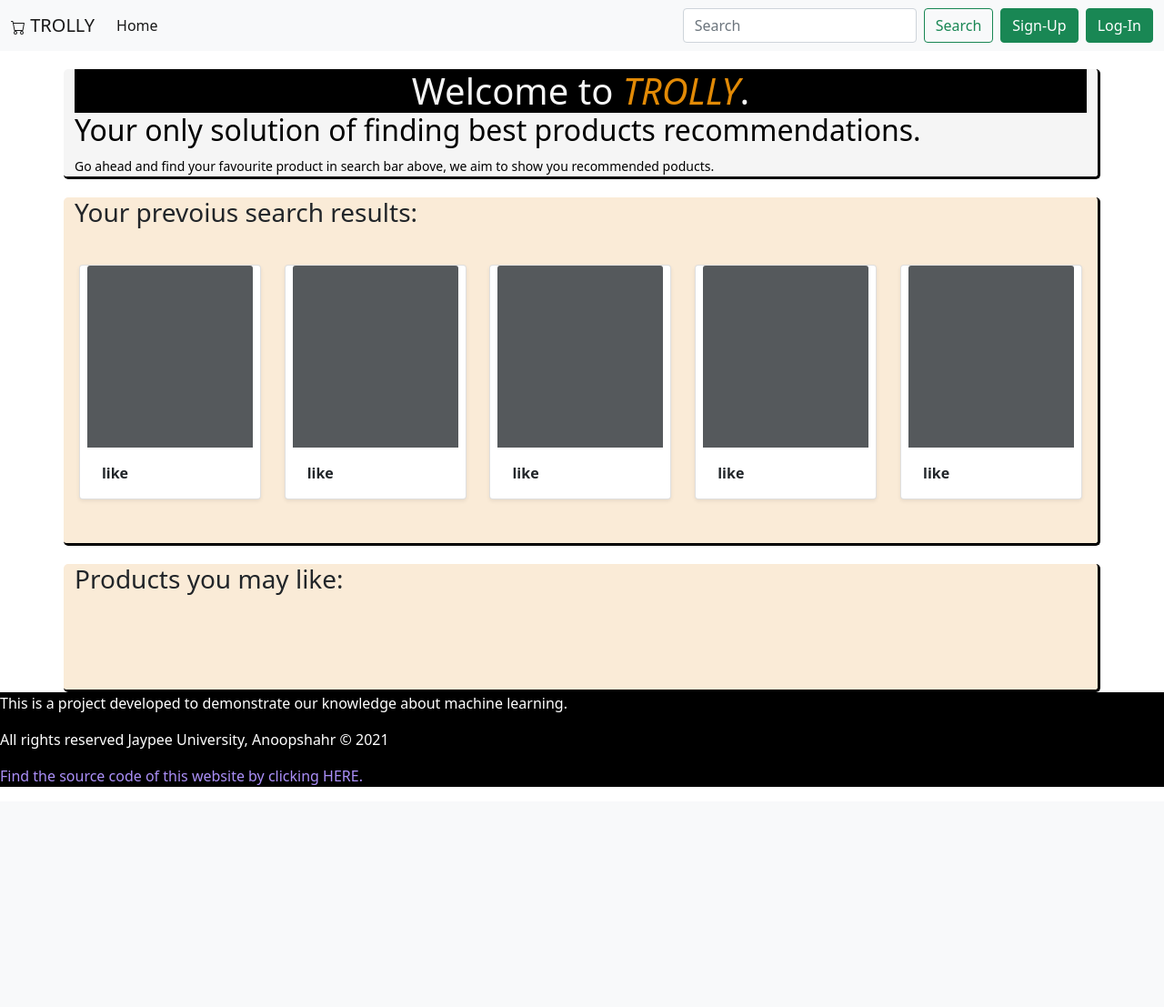
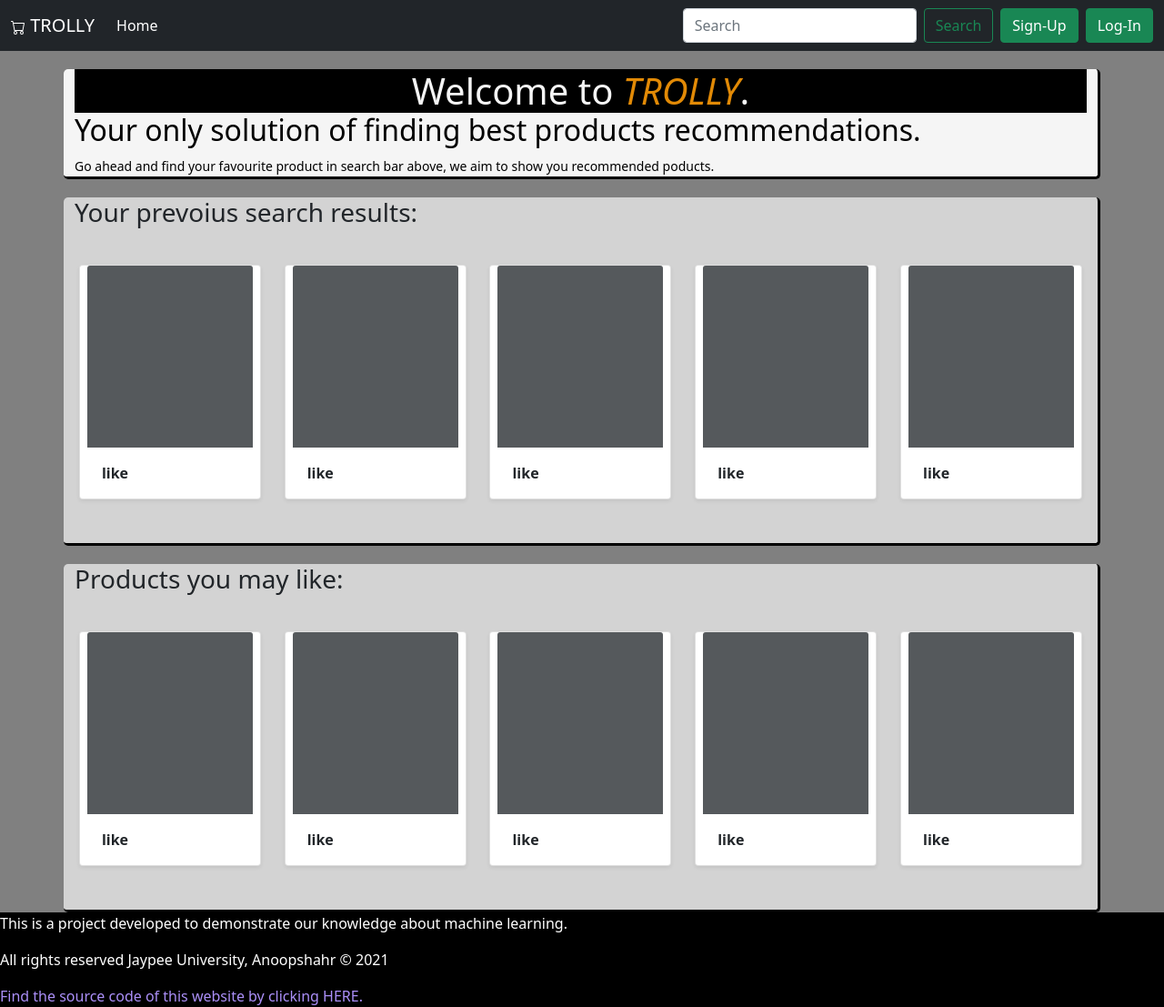
Before and after one commit to rajat-rg/product-recommendation-engine, a Django app: page / in a window 1280 px wide. Shown: the whole page at 91% size. Before the commit the page ends 865 px from the top, so only its background shows below. Run offline with Django 3.2, Linux system fonts and the light colour scheme.

Commit message:
going to django branch

```diff
--- a/products/views.py
+++ b/products/views.py
@@ -2,7 +2,7 @@ from django.shortcuts import render
 
 # Create your views here.
 def index(request):
-    context = {"search": ["like","like","like","like","like"], "like":list() }
+    context = {"search": ["like","like","like","like","like"], "like":["like","like","like","like","like"]}
     return render(request,"index.html", context)
 
 
--- a/templates/base.html
+++ b/templates/base.html
@@ -12,7 +12,7 @@
     {% block style %}{% endblock style %}
   </head>
   <body>
-    <nav class="navbar navbar-expand-lg navbar-light bg-light">
+    <nav class="navbar navbar-expand-lg navbar-dark bg-dark">
   <div class="container-fluid">
     <a class="navbar-brand" href="/"><svg xmlns="http://www.w3.org/2000/svg" width="16" height="16" fill="currentColor" class="bi bi-cart" viewBox="0 0 16 16">
   <path d="M0 1.5A.5.5 0 0 1 .5 1H2a.5.5 0 0 1 .485.379L2.89 3H14.5a.5.5 0 0 1 .491.592l-1.5 8A.5.5 0 0 1 13 12H4a.5.5 0 0 1-.491-.408L2.01 3.607 1.61 2H.5a.5.5 0 0 1-.5-.5zM3.102 4l1.313 7h8.17l1.313-7H3.102zM5 12a2 2 0 1 0 0 4 2 2 0 0 0 0-4zm7 0a2 2 0 1 0 0 4 2 2 0 0 0 0-4zm-7 1a1 1 0 1 1 0 2 1 1 0 0 1 0-2zm7 0a1 1 0 1 1 0 2 1 1 0 0 1 0-2z"/>
--- a/templates/index.html
+++ b/templates/index.html
@@ -2,6 +2,11 @@
 {% block title %}Trolly | Home{% endblock title %}
 {%block style %}
 <style>
+  body{
+    margin: 0;
+    padding: 0;
+    background: grey;
+  }
   .css {
     background-color: whitesmoke;
     margin-top: 20px;
@@ -24,13 +29,14 @@
       -1px -1px 0 #000;
   }
   .main {
-    background-color: antiquewhite;
+    background-color: lightgray;
     margin-top: 20px;
     border-radius: 5px;
     border-bottom: black solid 3px;
     border-right: black solid 3px;
   }
   .footer {
+    padding:0;
     background-color: rgb(0, 0, 0);
     color: white;
   }
@@ -38,12 +44,13 @@
   .footer .link a {
     text-decoration: none;
     color: rgb(171, 143, 248);
+    margin-bottom:0;
   }
   .card {
     width: 200px;
     margin: auto;
   }
-</style>
+  </style>
 
 {% endblock style %} {% block body %}
 <header>
```
